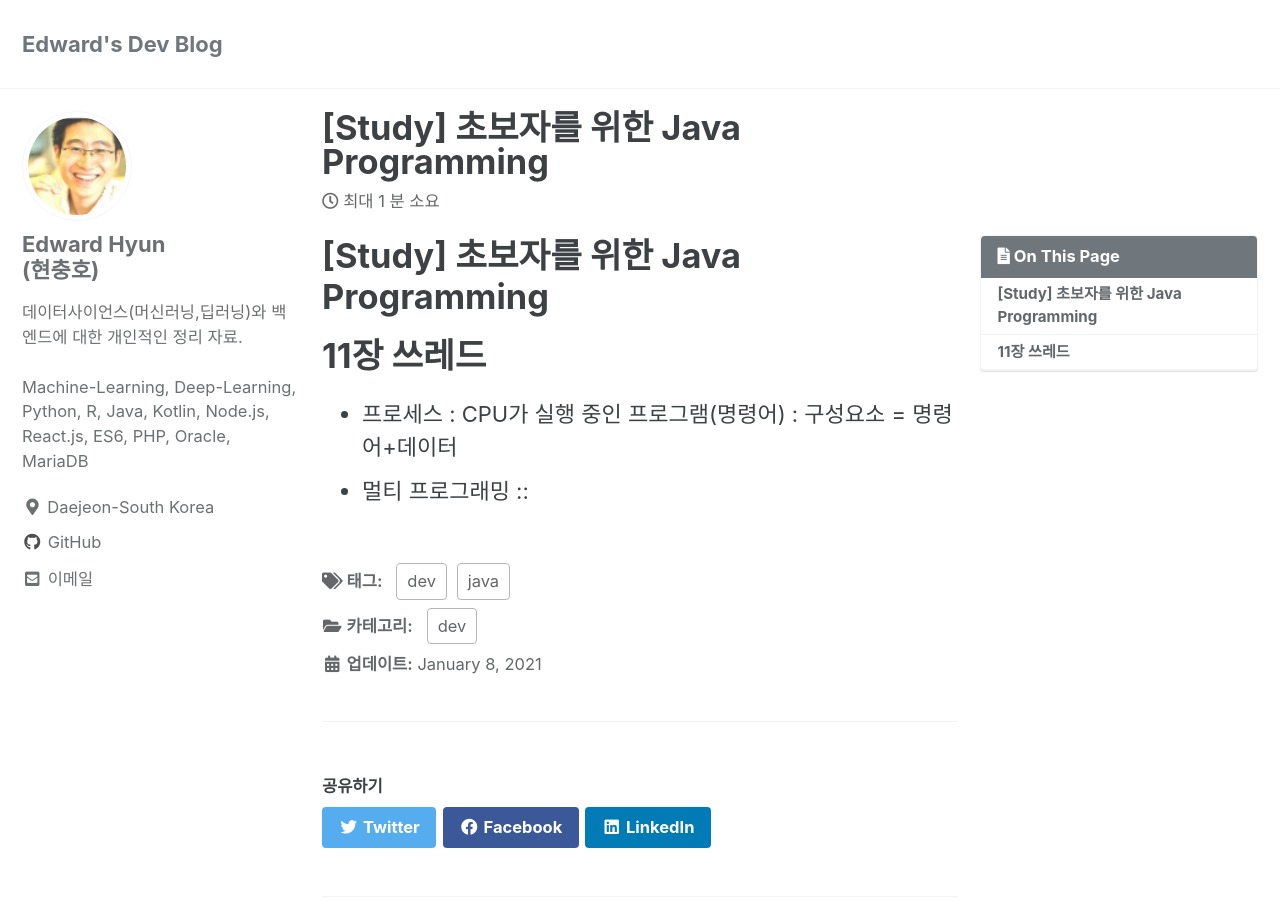
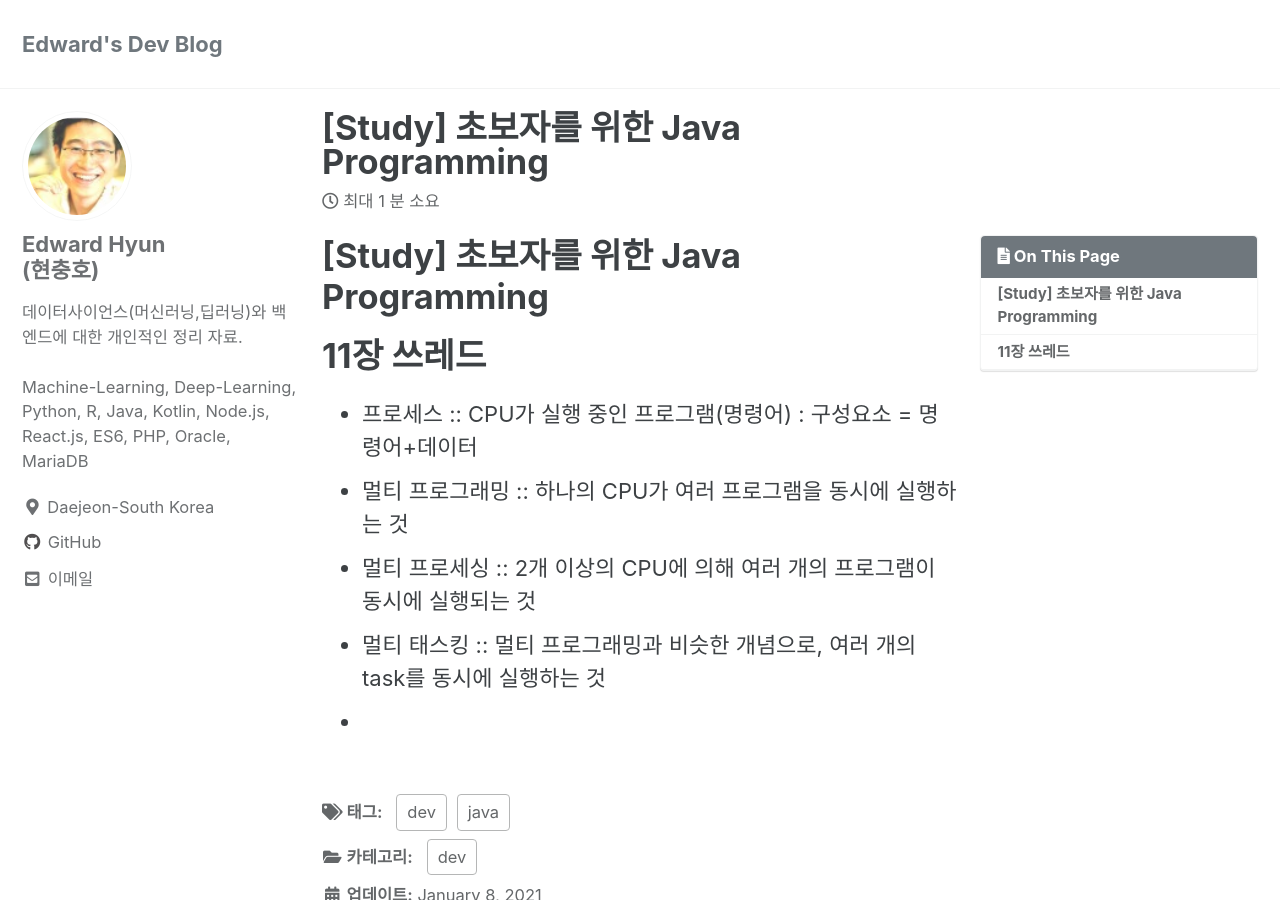
Before and after one commit to iamhch24/iamhch24.github.io, a Jekyll site: the page built from _posts/2021-01-08-[Study] 초보자를 위한 Java Programming.md, in a window 1280 px wide and 900 px high. Built offline with Jekyll 4.4.1, drawn with Linux system fonts in a browser that asks for light colours; cached includes are drawn as plain includes.

Commit message:
_posts/2021-01-08-[Study] 초보자를 위한 Java Programming.md updated from https://stackedit.io/

```diff
--- a/_posts/2021-01-08-[Study] 초보자를 위한 Java Programming.md
+++ b/_posts/2021-01-08-[Study] 초보자를 위한 Java Programming.md
@@ -13,9 +13,11 @@ toc: true
 
 # 11장 쓰레드
 
-* 프로세스 : CPU가 실행 중인 프로그램(명령어) : 구성요소 = 명령어+데이터
-* 멀티 프로그래밍 ::
+* 프로세스 :: CPU가 실행 중인 프로그램(명령어) : 구성요소 = 명령어+데이터
+* 멀티 프로그래밍 :: 하나의 CPU가 여러 프로그램을 동시에 실행하는 것
+* 멀티 프로세싱 :: 2개 이상의 CPU에 의해 여러 개의 프로그램이 동시에 실행되는 것
+* 멀티 태스킹 :: 멀티 프로그래밍과 비슷한 개념으로, 여러 개의 task를 동시에 실행하는 것
+*
 <!--stackedit_data:
-eyJoaXN0b3J5IjpbLTEzNTk4NDA1NjYsLTEyNjQ0NDQ3NzNdfQ
-==
+eyJoaXN0b3J5IjpbMjAzNzI1MTM1OSwtMTI2NDQ0NDc3M119
 -->
```
